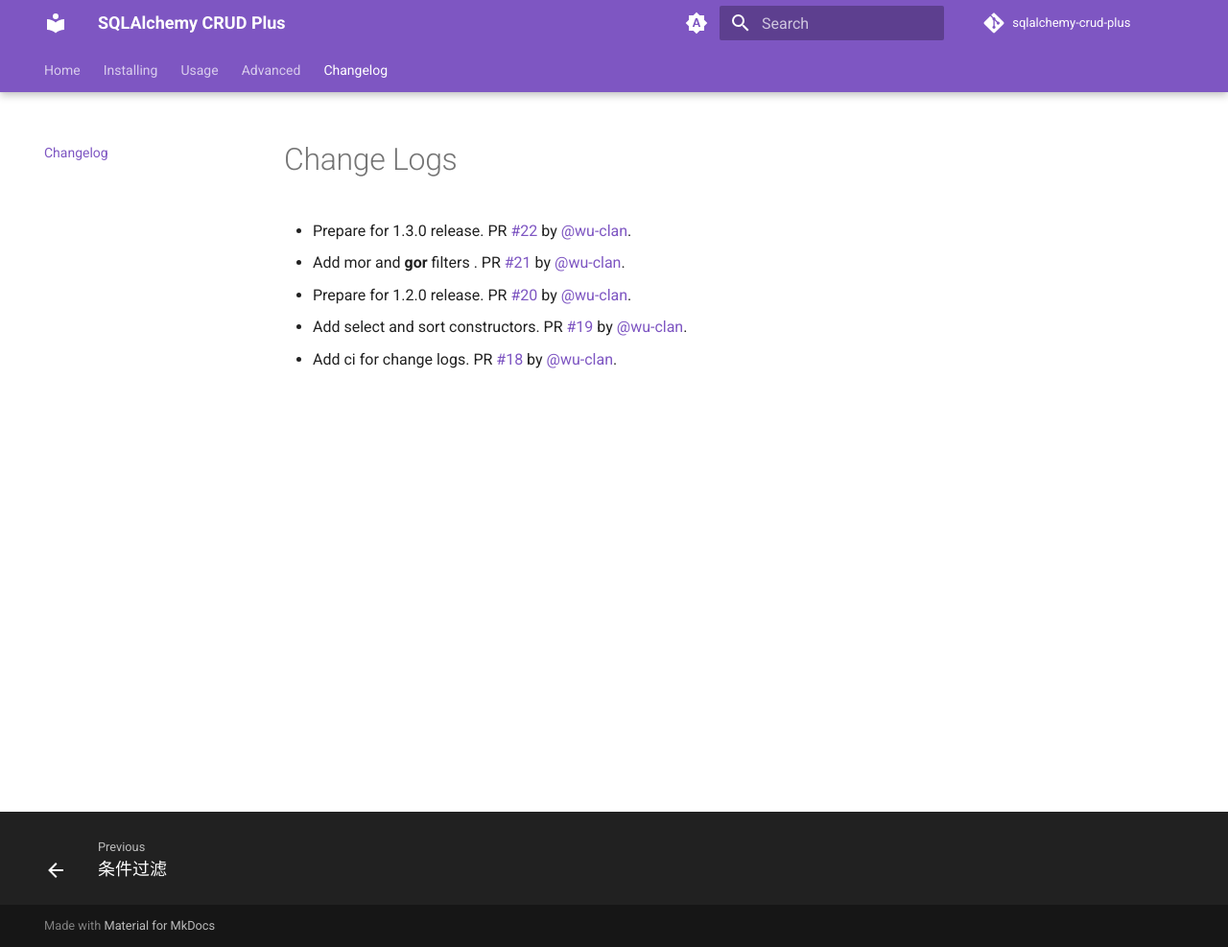
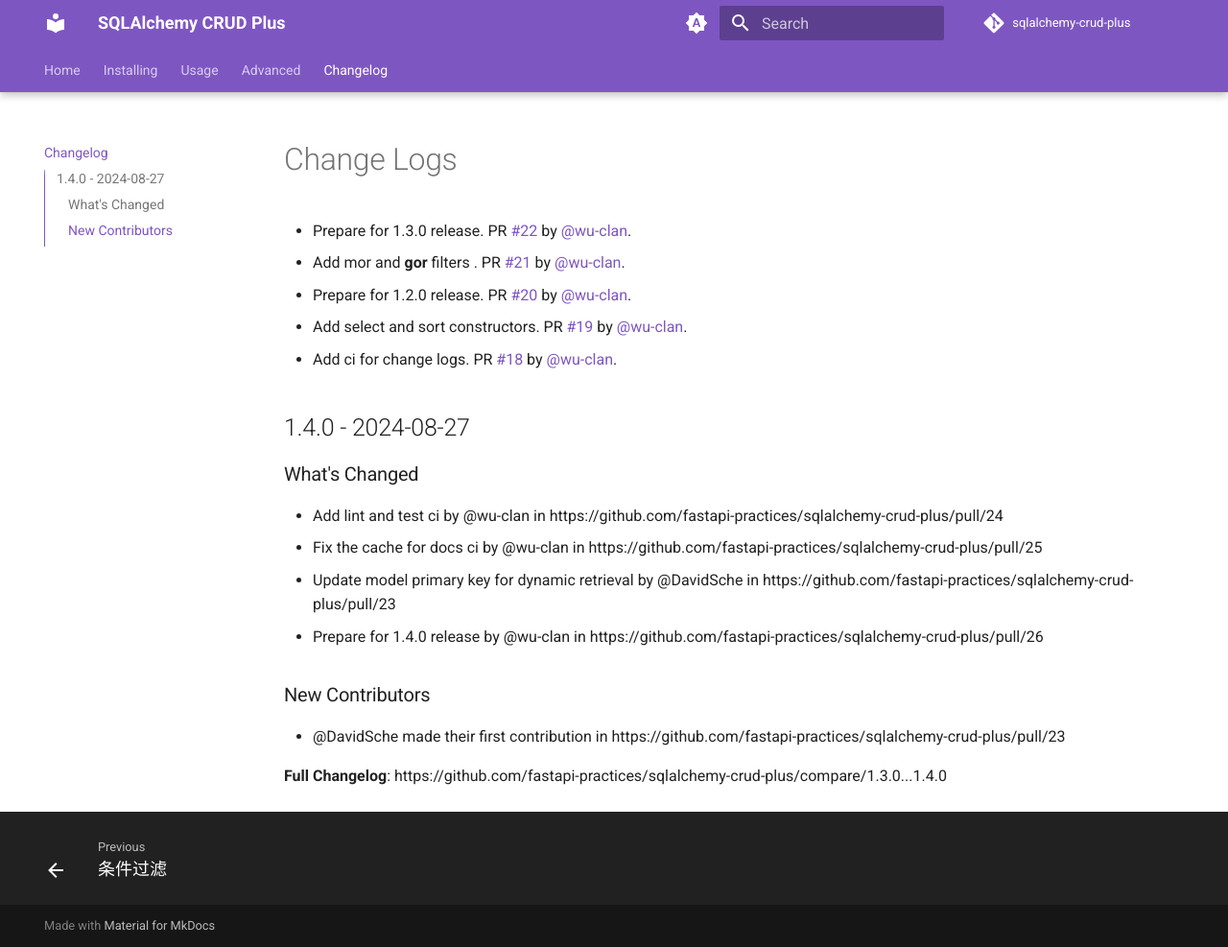
Before and after one commit to fastapi-practices/sqlalchemy-crud-plus, an MkDocs documentation site: the page built from docs/changelog.md, in a window 1280 px wide and 987 px high. Shown: the whole window at 96% size. Built offline with MkDocs 1.6.1 and Material for MkDocs 9.7.7, drawn with Linux system fonts in a browser that asks for light colours; comment, search, counter and statistics services are not loaded.

Commit message:
📝 Update release notes

```diff
--- a/docs/changelog.md
+++ b/docs/changelog.md
@@ -1,7 +1,22 @@
 # Change Logs
 
 * Prepare for 1.3.0 release. PR [#22](https://github.com/fastapi-practices/sqlalchemy-crud-plus/pull/22) by [@wu-clan](https://github.com/wu-clan).
-* Add mor and __gor__ filters . PR [#21](https://github.com/fastapi-practices/sqlalchemy-crud-plus/pull/21) by [@wu-clan](https://github.com/wu-clan).
+* Add mor and **gor** filters . PR [#21](https://github.com/fastapi-practices/sqlalchemy-crud-plus/pull/21) by [@wu-clan](https://github.com/wu-clan).
 * Prepare for 1.2.0 release. PR [#20](https://github.com/fastapi-practices/sqlalchemy-crud-plus/pull/20) by [@wu-clan](https://github.com/wu-clan).
 * Add select and sort constructors. PR [#19](https://github.com/fastapi-practices/sqlalchemy-crud-plus/pull/19) by [@wu-clan](https://github.com/wu-clan).
 * Add ci for change logs. PR [#18](https://github.com/fastapi-practices/sqlalchemy-crud-plus/pull/18) by [@wu-clan](https://github.com/wu-clan).
+
+## 1.4.0 - 2024-08-27
+
+### What's Changed
+
+* Add lint and test ci by @wu-clan in https://github.com/fastapi-practices/sqlalchemy-crud-plus/pull/24
+* Fix the cache for docs ci by @wu-clan in https://github.com/fastapi-practices/sqlalchemy-crud-plus/pull/25
+* Update model primary key for dynamic retrieval by @DavidSche in https://github.com/fastapi-practices/sqlalchemy-crud-plus/pull/23
+* Prepare for 1.4.0 release by @wu-clan in https://github.com/fastapi-practices/sqlalchemy-crud-plus/pull/26
+
+### New Contributors
+
+* @DavidSche made their first contribution in https://github.com/fastapi-practices/sqlalchemy-crud-plus/pull/23
+
+**Full Changelog**: https://github.com/fastapi-practices/sqlalchemy-crud-plus/compare/1.3.0...1.4.0
```
